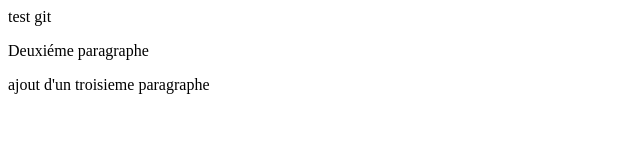
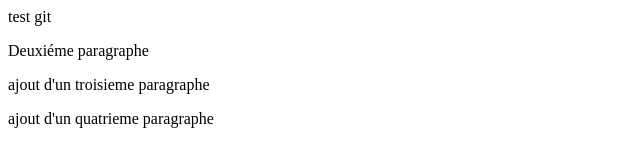
Before and after one commit to bgtmarine/ceppic-git, a plain HTML site: page index.html in a window 1280 px wide. Shown: the whole page, without its empty margins (0-640 px from the left). Drawn offline with Linux system fonts and the light colour scheme.

Commit message:
Ajout d'un quatrieme paragraphe

```diff
--- a/index.html
+++ b/index.html
@@ -1,3 +1,4 @@
 <p>test git</p>
 <p>Deuxiéme paragraphe</p>
 <p>ajout d'un troisieme paragraphe</p>
+<p>ajout d'un quatrieme paragraphe</p>
```
